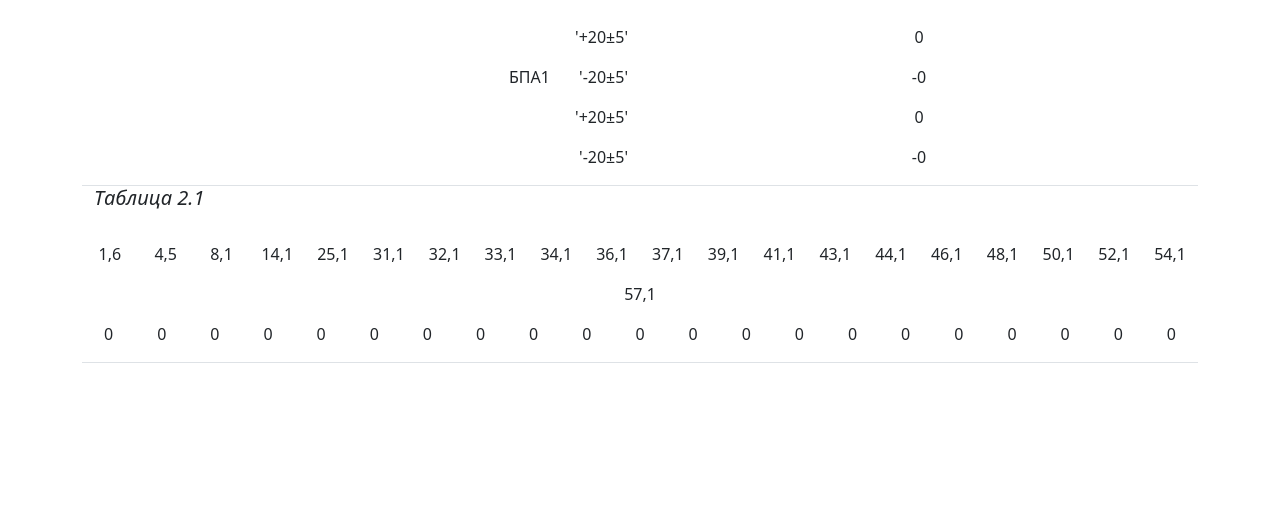
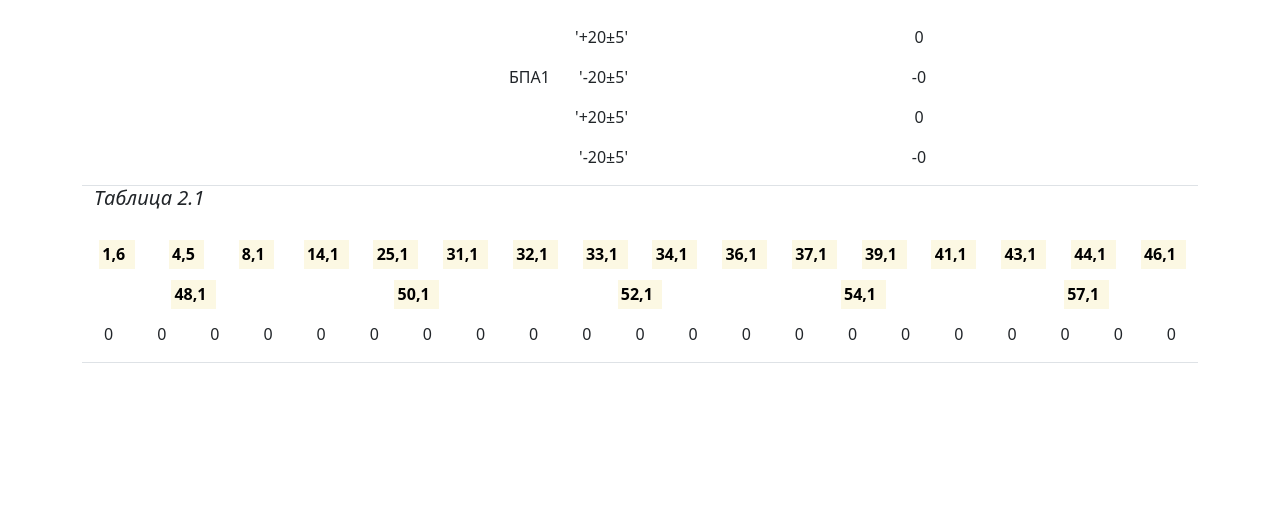
Before and after one commit to familoff/volna-r170, a Flask app: page / in a window 1280 px wide. Shown: the part 1213-1721 px from the top of the page. Run offline with Flask 2, Linux system fonts and the light colour scheme.

Commit message:
Update index.html

```diff
--- a/templates/index.html
+++ b/templates/index.html
@@ -400,7 +400,7 @@
       {% for i in f_tune %}
 
         <div class="col">
-          <p align="center">{{ i }}</p>
+          <p align="center"><mark><b>{{ i }}</b><mark></p>
         </div>
 
       {% endfor %}
```
